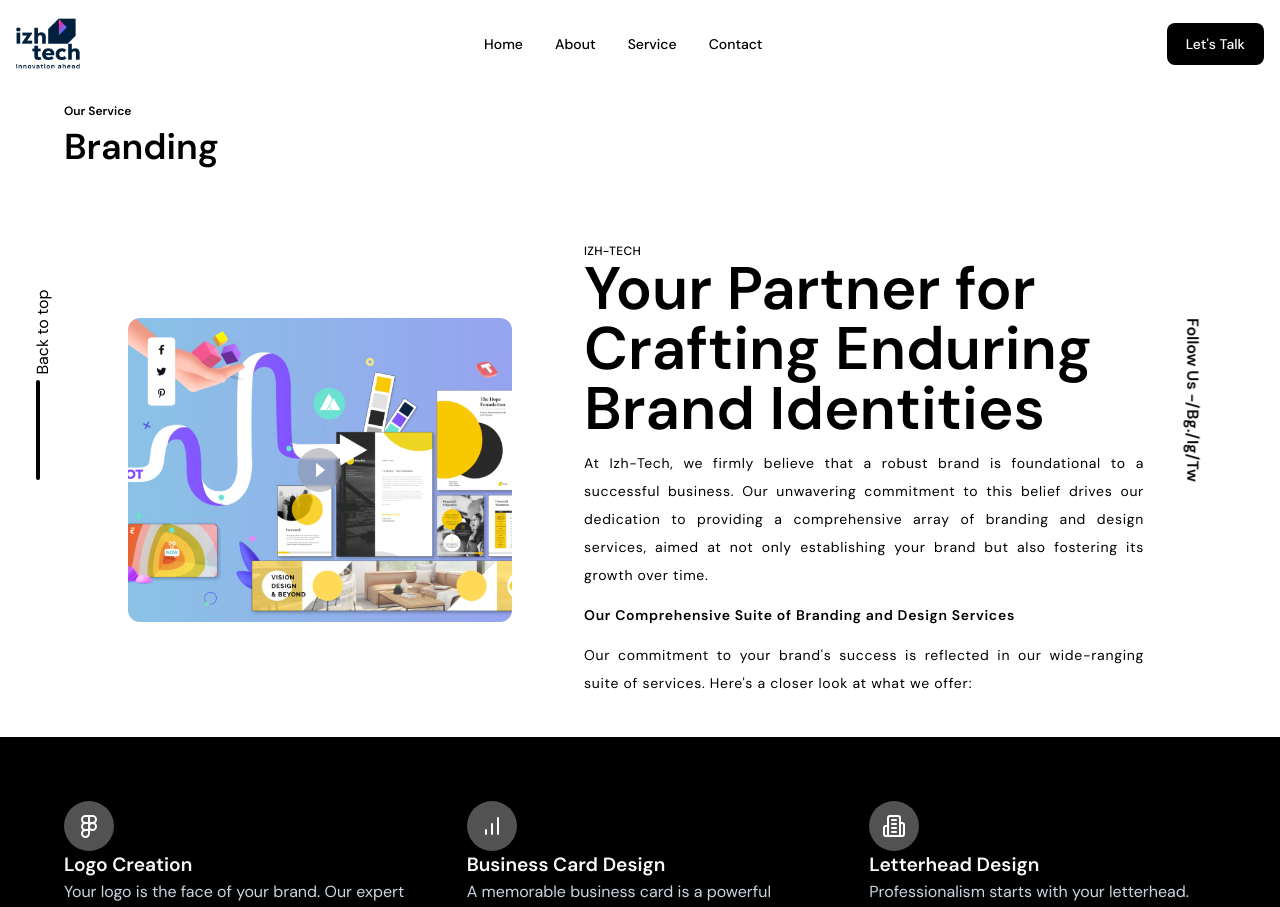
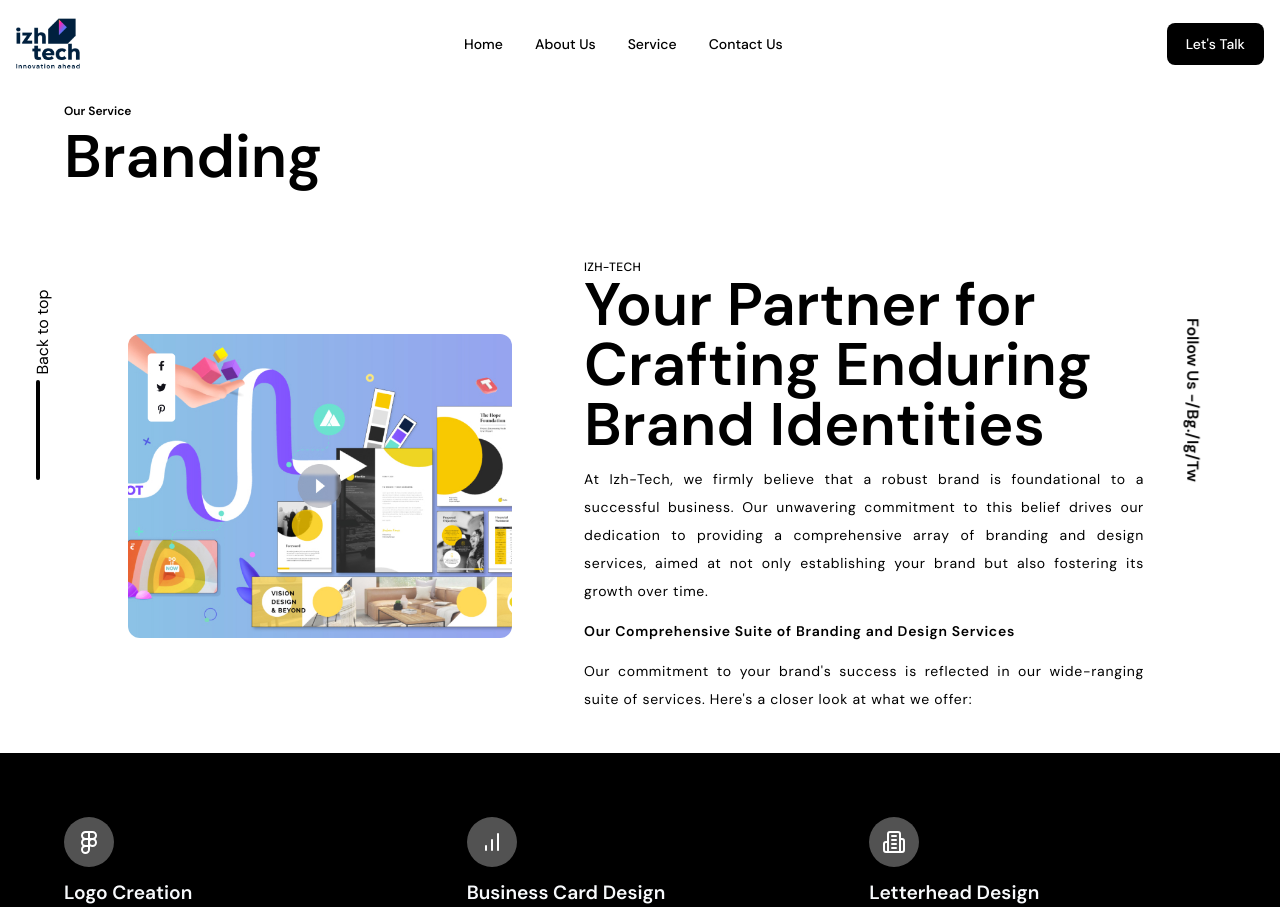
Before and after one commit to RexKnar/izhtech-react-latest, a React (Vite) app: page /branding in a window 1280 px wide. Shown: the top 907 px of the page. Built offline with nearby package versions, Linux system fonts and the light colour scheme.

Commit message:
alignment in branding

```diff
--- a/src/shared/components/brandingPage/Brandingdetails.tsx
+++ b/src/shared/components/brandingPage/Brandingdetails.tsx
@@ -10,7 +10,7 @@
   }
 
   return <div className="w-full bg-black text-white grid justify-center items-center mx-auto  ">
-  <div className="grid lg:grid-cols-3 lg:gap-14 py-[4rem] p-16 gap-[3.3rem]  " >
+  <div className="grid lg:grid-cols-3 lg:gap-14 lg:p-16 py-[4rem]  p-8 gap-[3.3rem]  " >
       {datas.map((item:items) => {
       return <motion.li key={item?.id} className=" list-none  " variants={fadeIn("up", 0.3)}
       initial="hidden"
@@ -18,7 +18,7 @@
         exit="hidden">
 
          <div className="w-[50px] h-[50px] bg-neutral-600 flex justify-center items-center rounded-full"> <p >{item?.logo}</p></div>
-          <h1 className="text-slate-50 font-bold text-[1.2rem]">{item?.title}</h1>
+          <h1 className="text-slate-50 font-bold text-[1.2rem] py-3">{item?.title}</h1>
           <p className="text-slate-300">{ item?.text}</p>
 
       </motion.li>
--- a/src/shared/components/brandingPage/Brandingheader.tsx
+++ b/src/shared/components/brandingPage/Brandingheader.tsx
@@ -10,15 +10,15 @@
 export default function Brandingheader({ title }: titleValue) {
 
   return (
-    <motion.section className=" py-4 bg-transparent" variants={fadeIn("right", 0.3)}
+    <motion.section className=" pt-4 lg:py-4 bg-transparent" variants={fadeIn("right", 0.3)}
       initial="hidden"
       whileInView="show"
       exit="hidden"
     >
       <div className="container lg:w-full sm:w-[75%] sm:px-14">
-        <div className="flex flex-col justify-end h-full pb-5 ps-2">
+        <div className="flex flex-col justify-end h-full pb-4 ps-2">
           <p className="pt-4 font-semibold text-xs">Our Service</p>
-          <h1 className="pt-2 font-bold lg:w-3/4 2xl:text-7xl lg:text-4xl md:text-4xl sm:text-4xl">
+          <h1 className="pt-2 font-bold lg:w-3/4 2xl:text-7xl lg:text-6xl text-5xl">
             {title}
           </h1>
         </div>
--- a/src/shared/components/data/MenuItems.ts
+++ b/src/shared/components/data/MenuItems.ts
@@ -9,7 +9,7 @@
   },
   {
     id: "about",
-    label: "About",
+    label: "About Us",
     icon: null,
     path: "/about",
   },
@@ -21,7 +21,7 @@
   },
   {
     id: "contact",
-    label: "Contact",
+    label: "Contact Us",
     icon: null,
     path: "/contact",
   },
```
